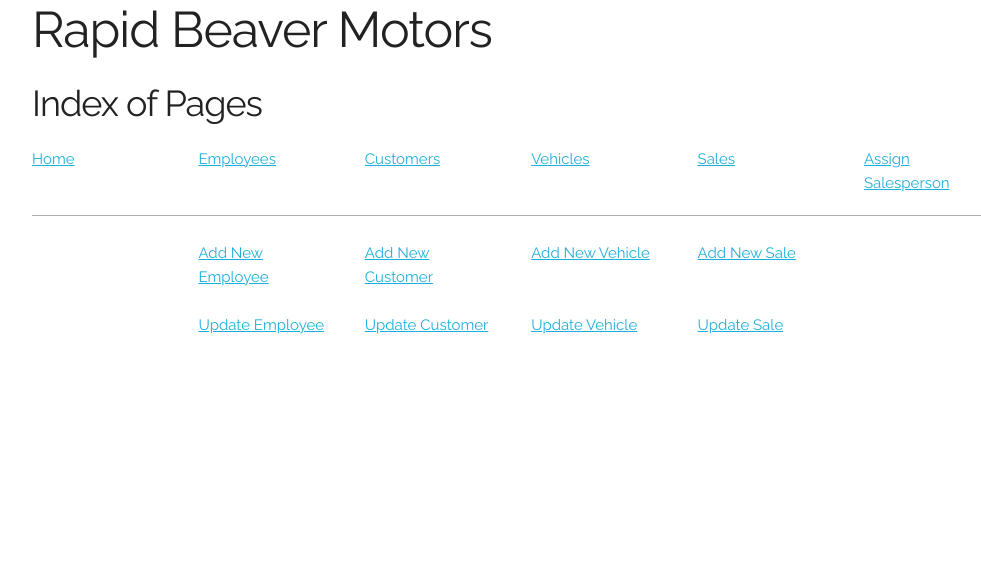
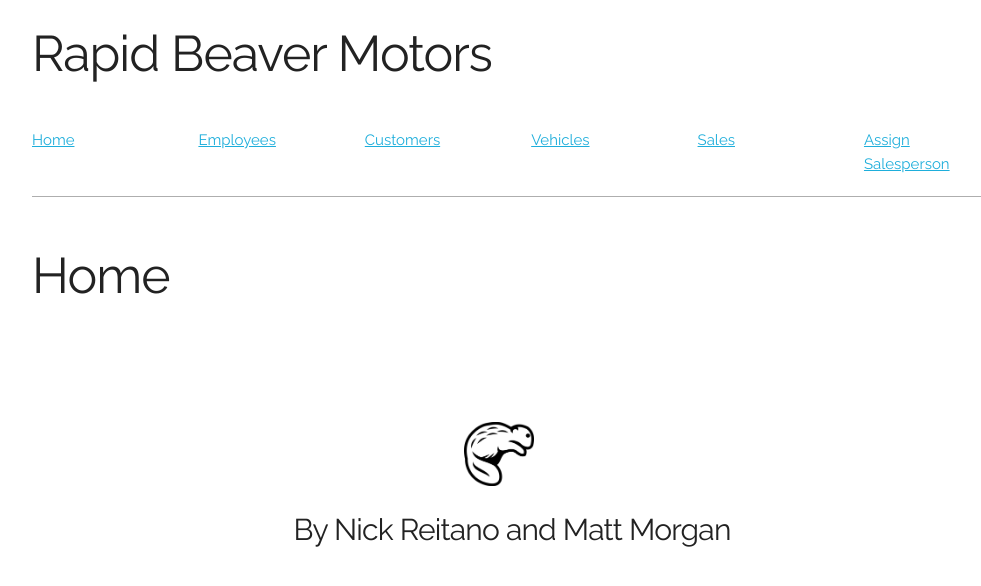
Before and after one commit to nreitano95/CS340_Project_Files, a Flask app: page / in a window 1280 px wide. Shown: the top 586 px of the page, without its empty margins (128-1109 px from the left). Run offline with Flask 2, Linux system fonts and the light colour scheme.

Commit message:
Remove subheadings and add home page icon

```diff
--- a/templates/main.j2
+++ b/templates/main.j2
@@ -12,8 +12,9 @@
 <div class="container">
   {# Navigation Menu #}
   <nav>
+    <br>
     <h1>Rapid Beaver Motors</h1>
-    <h3>Index of Pages</h3>
+    <br>
     <div class="row">
       <div class="two columns"><a href="{{ url_for('root') }}">Home</a></div>
       <div class="two columns"><a href="{{ url_for('Employees') }}">Employees</a></div>
@@ -23,38 +24,6 @@
       <div class="two columns"><a href="{{ url_for('Employees_Customers_Map') }}">Assign Salesperson</a></div>
     </div>
     <hr>
-    <div class="row">
-      <div class="offset-by-two two columns"><a href="{{ url_for('createEmployee') }}">Add New Employee</a></div>
-      <div class="two columns"><a href="{{ url_for('createCustomer') }}">Add New Customer</a></div>
-      <div class="two columns"><a href="{{ url_for('createVehicle') }}">Add New Vehicle</a></div>
-      <div class="two columns"><a href="{{ url_for('createSale') }}">Add New Sale</a></div>
-    </div>
-    <br>
-    <div class="row">
-      <div class="offset-by-two two columns"><a href="{{ url_for('updateEmployee') }}">Update Employee</a></div>
-      <div class="two columns"><a href="{{ url_for('updateCustomer') }}">Update Customer</a></div>
-      <div class="two columns"><a href="{{ url_for('updateVehicle') }}">Update Vehicle</a></div>
-      <div class="two columns"><a href="{{ url_for('updateSale') }}">Update Sale</a>
-    </div>
-  </nav>
-  <br>
-
-{# Possibly use as nav bar in the future:
-# <div class="navbar-spacer"></div>
-# <div class="row"?
-#   <nav class="offset-by-eight four columns navbar">
-#     <div class="container">
-#       <ul class="navbar-list">
-#         <li class="navbar-item"><a class="navbar-link" href="{{ url_for('root') }}">Home</a></li>
-#         <li class="navbar-item"><a class="navbar-link" href="{{ url_for('Employees') }}">Employees</a></li>
-#         <li class="navbar-item"><a class="navbar-link" href="{{ url_for('Customers') }}">Customers</a></li>
-#         <li class="navbar-item"><a class="navbar-link" href="{{ url_for('Sales') }}">Sales</a></li>
-#       </ul>
-#     </div>
-#   </nav>
-# </div> #}
-
-
 </div>
 
 <br>
@@ -66,5 +35,14 @@
   </header>
 
   {% block body %}
+  <h1>Home</h1>
+  <br>
+  <br>
+  <br>
+  <br>
+  <img src="{{url_for('static', filename='favicon.ico') }}" style="height: 8%; margin-left: 45%">
+  <br>
+  <br>
+  <h4 style="text-align: center">By Nick Reitano and Matt Morgan</h4>
   {% endblock %}
 </section>
```
